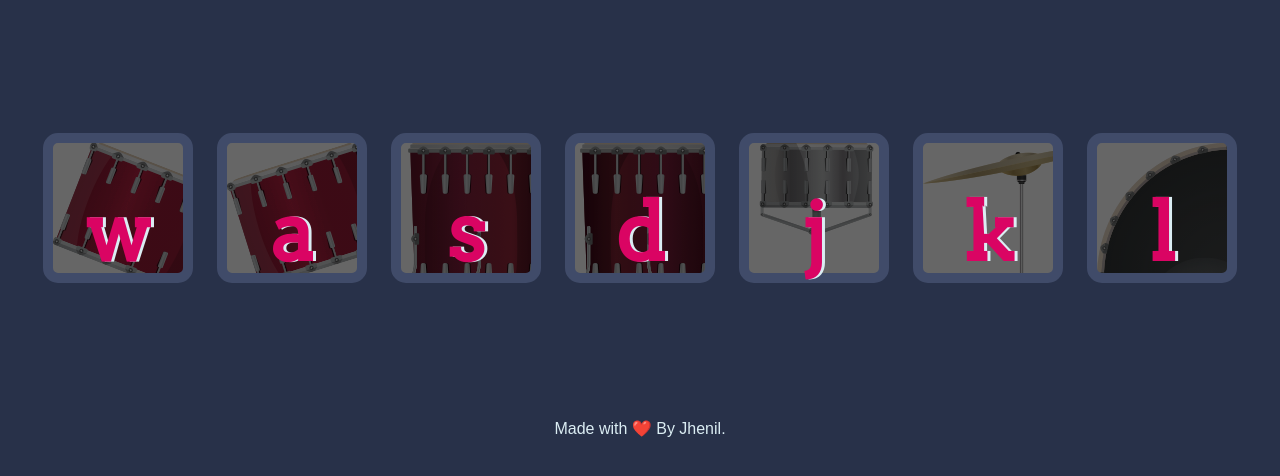
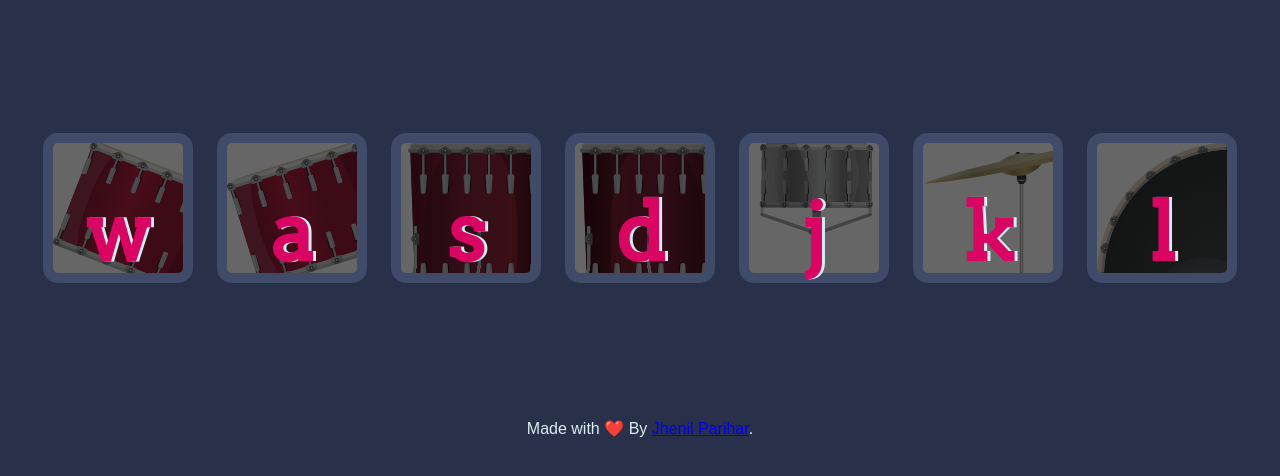
Before and after one commit to jhenilparihar/drum-kit, a plain HTML site: page index.html in a window 1280 px wide. Shown: the part 156-632 px from the top of the page. Drawn offline with Linux system fonts and the light colour scheme.

Commit message:
Update index.html

```diff
--- a/index.html
+++ b/index.html
@@ -24,7 +24,7 @@
   <script src="index.js"></script>
 
   <footer>
-    Made with ❤️ By Jhenil.
+    Made with ❤️ By <a href="https://jhenilparihar.github.io/resume-website/">Jhenil Parihar</a>.
   </footer>
 </body>
 </html>
```
